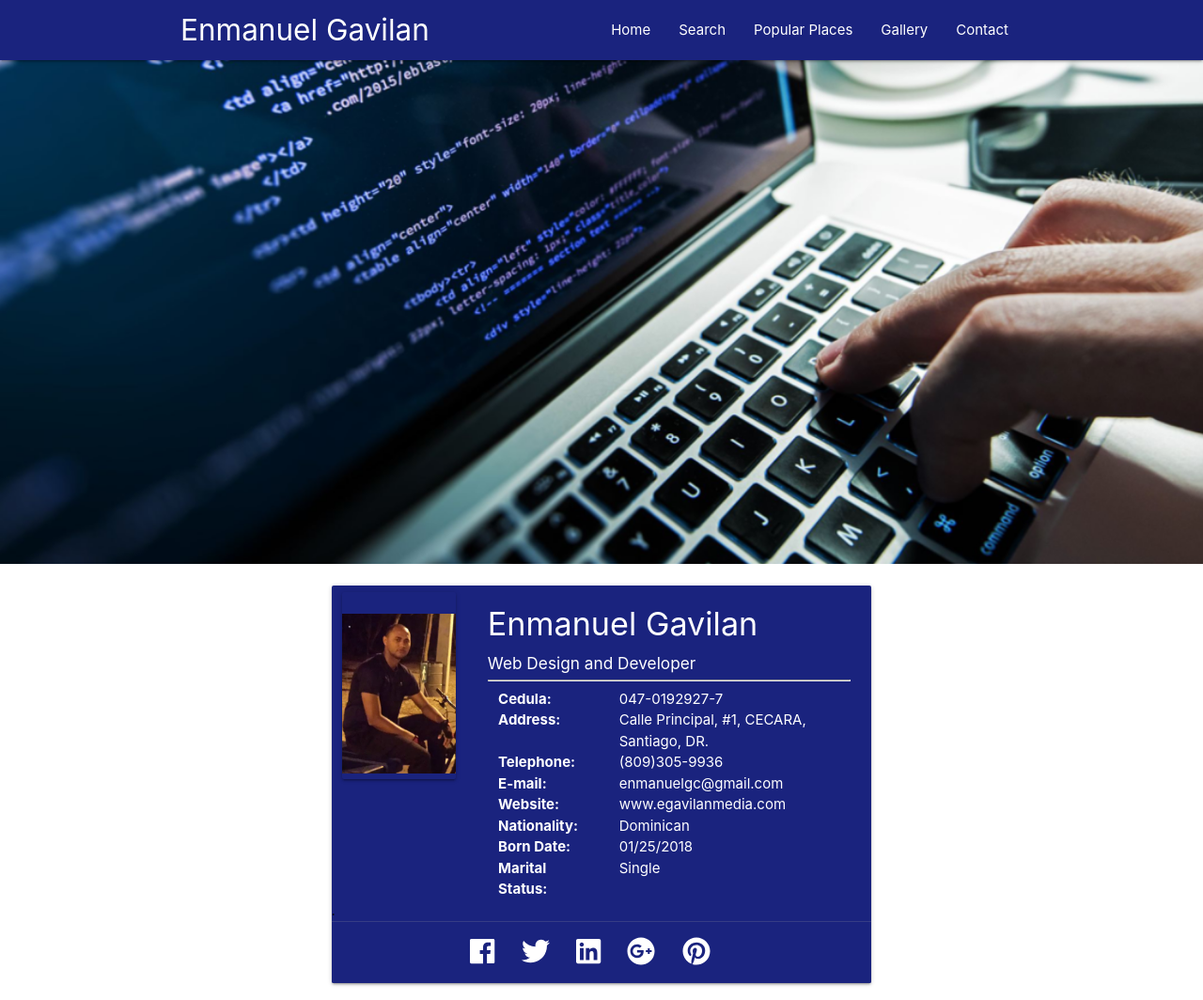
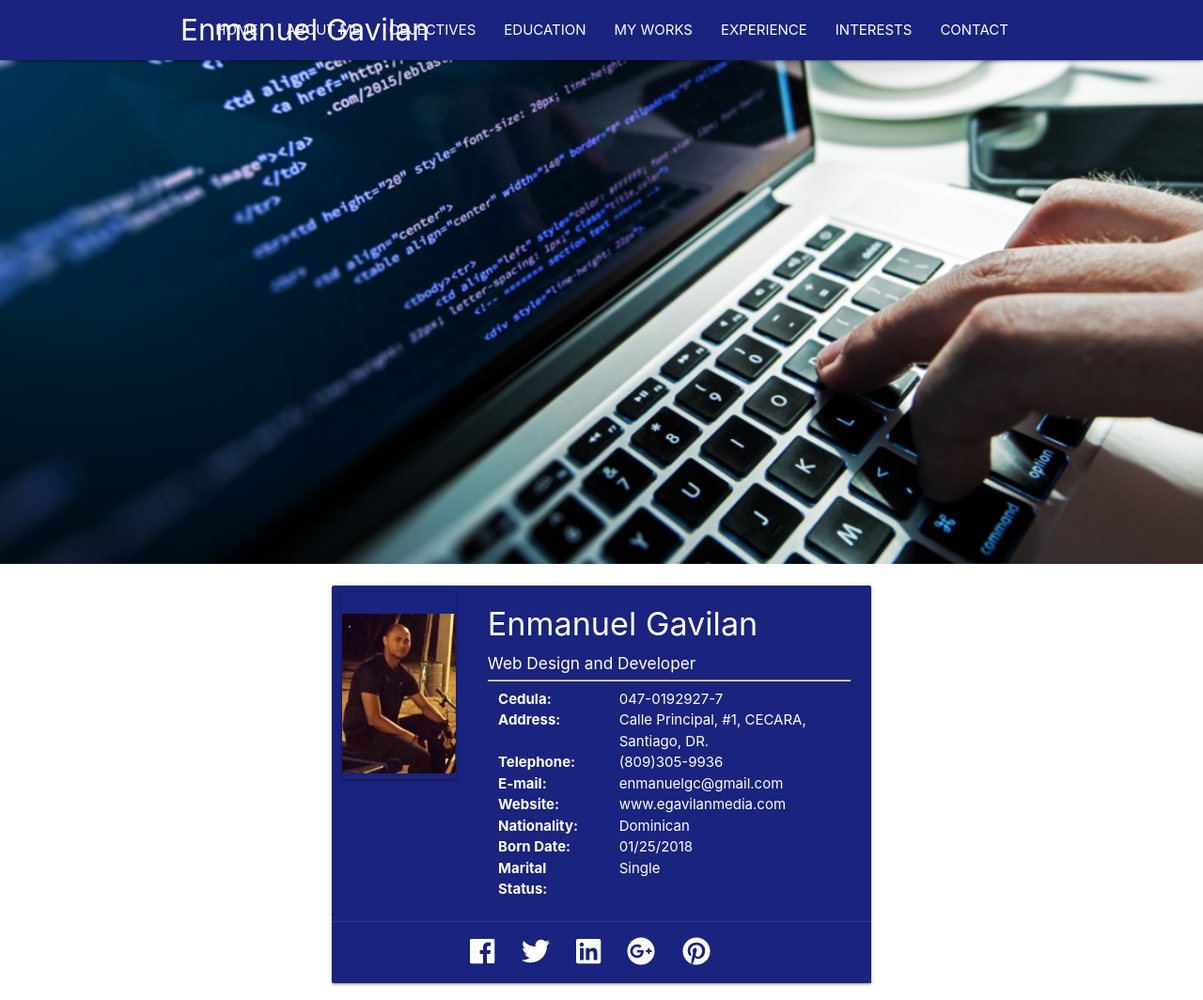
Before and after one commit to egavilan1987/My-Resume, a plain HTML site: page index.html in a window 1280 px wide. Shown: the top 1064 px of the page at 94% size. Drawn offline with nearby package versions, Linux system fonts and the light colour scheme.

Commit message:
Update index.html

```diff
--- a/index.html
+++ b/index.html
@@ -36,19 +36,28 @@ header{
           </a>
           <ul class="right hide-on-med-and-down">
             <li>
-              <a href="#home">Home</a>
+              <a href="#home">HOME</a>
             </li>
             <li>
-              <a href="#search">Search</a>
+              <a href="#about">ABOUT ME</a>
             </li>
             <li>
-              <a href="#popular">Popular Places</a>
+              <a href="#objectives">OBJECTIVES</a>
             </li>
             <li>
-              <a href="#gallery">Gallery</a>
+              <a href="#education">EDUCATION</a>
             </li>
             <li>
-              <a href="#contact">Contact</a>
+              <a href="#works">MY WORKS</a>
+            </li>
+            <li>
+              <a href="#experience">EXPERIENCE</a>
+            </li>
+            <li>
+              <a href="#interests">INTERESTS</a>
+            </li>
+            <li>
+              <a href="#contact">CONTACT</a>
             </li>
           </ul>
         </div>
@@ -58,19 +67,28 @@ header{
   </div>
   <ul class="sidenav" id="mobile-nav">
             <li>
-      <a href="#home">Home</a>
+              <a href="#home">HOME</a>
             </li>
             <li>
-      <a href="#search">Search</a>
+              <a href="#about">ABOUT ME</a>
             </li>
             <li>
-      <a href="#popular">Popular Places</a>
+              <a href="#objectives">OBJECTIVES</a>
             </li>
             <li>
-      <a href="#gallery">Gallery</a>
+              <a href="#education">EDUCATION</a>
             </li>
             <li>
-      <a href="#contact">Contact</a>
+              <a href="#works">MY WORKS</a>
+            </li>
+            <li>
+              <a href="#experience">EXPERIENCE</a>
+            </li>
+            <li>
+              <a href="#interests">INTERESTS</a>
+            </li>
+            <li>
+              <a href="#contact">CONTACT</a>
             </li>
   </ul>
 
```
Lines whose indentation alone changed are shown as unchanged.
